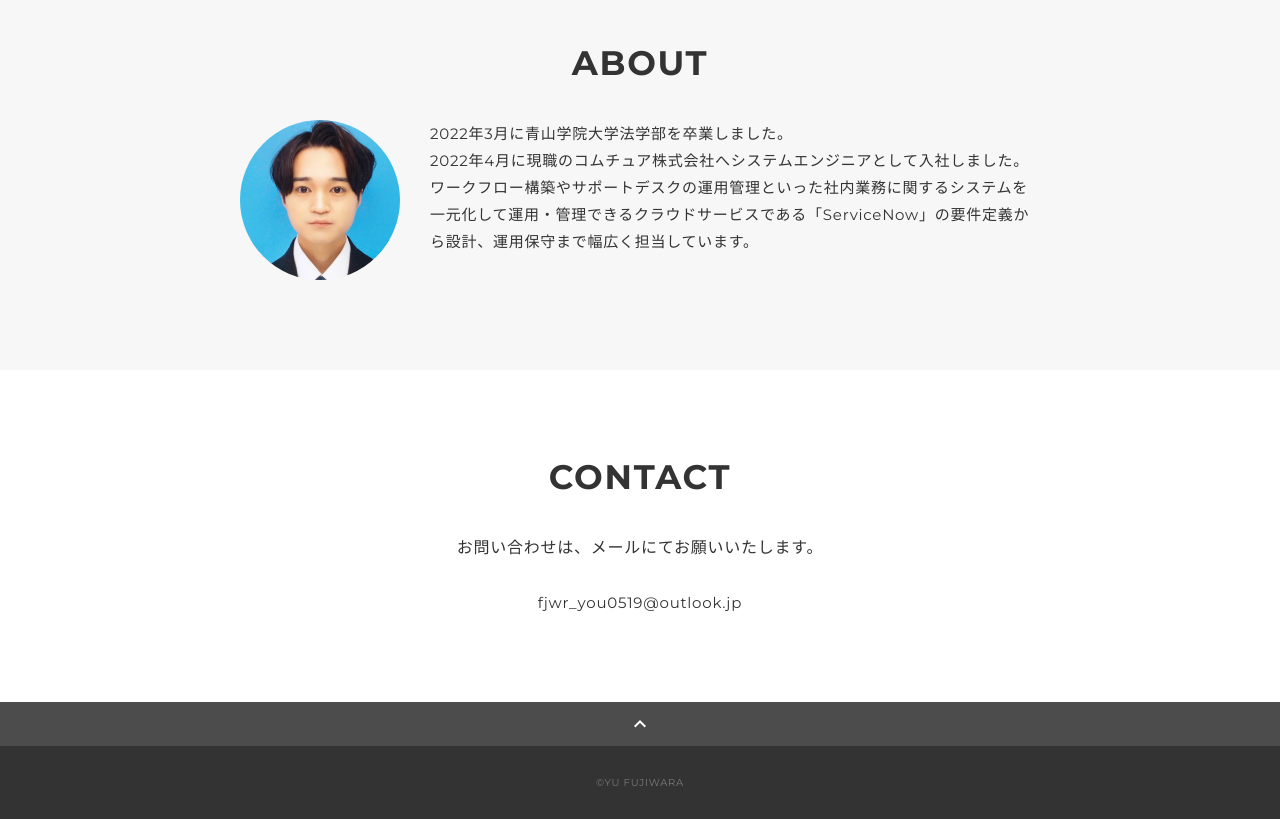
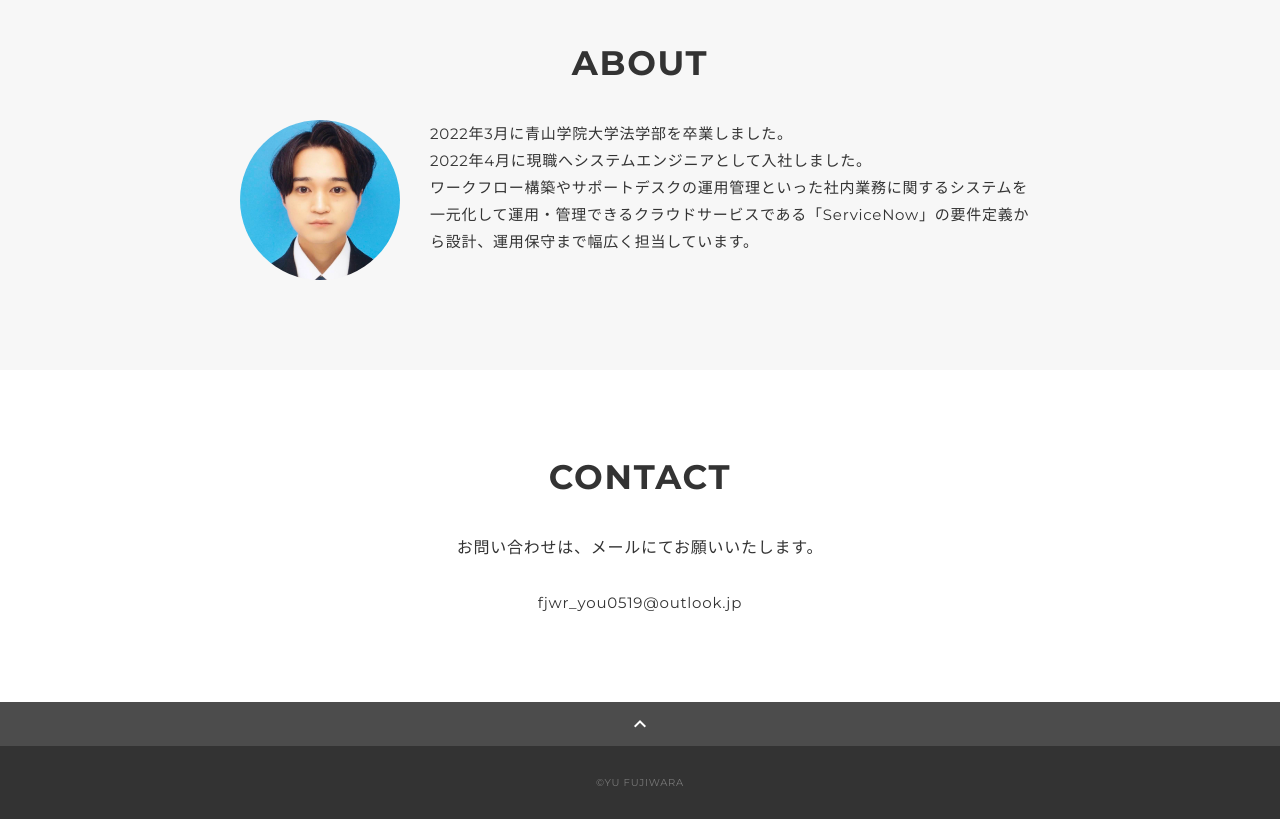
Before and after one commit to yu-fujiwara1998/profile, a plain HTML site: page index.html in a window 1280 px wide. Shown: the part 2300-3119 px from the top of the page. Drawn offline with nearby package versions, Linux system fonts and the light colour scheme.

Commit message:
Update index.html

```diff
--- a/index.html
+++ b/index.html
@@ -190,7 +190,7 @@
             <div class="profile-body">
               <p>
                 2022年3月に青山学院大学法学部を卒業しました。<br>
-                2022年4月に現職のコムチュア株式会社へシステムエンジニアとして入社しました。<br>
+                2022年4月に現職へシステムエンジニアとして入社しました。<br>
                 ワークフロー構築やサポートデスクの運用管理といった社内業務に関するシステムを一元化して運用・管理できるクラウドサービスである「ServiceNow」の要件定義から設計、運用保守まで幅広く担当しています。
               </p>
             </div>
```
